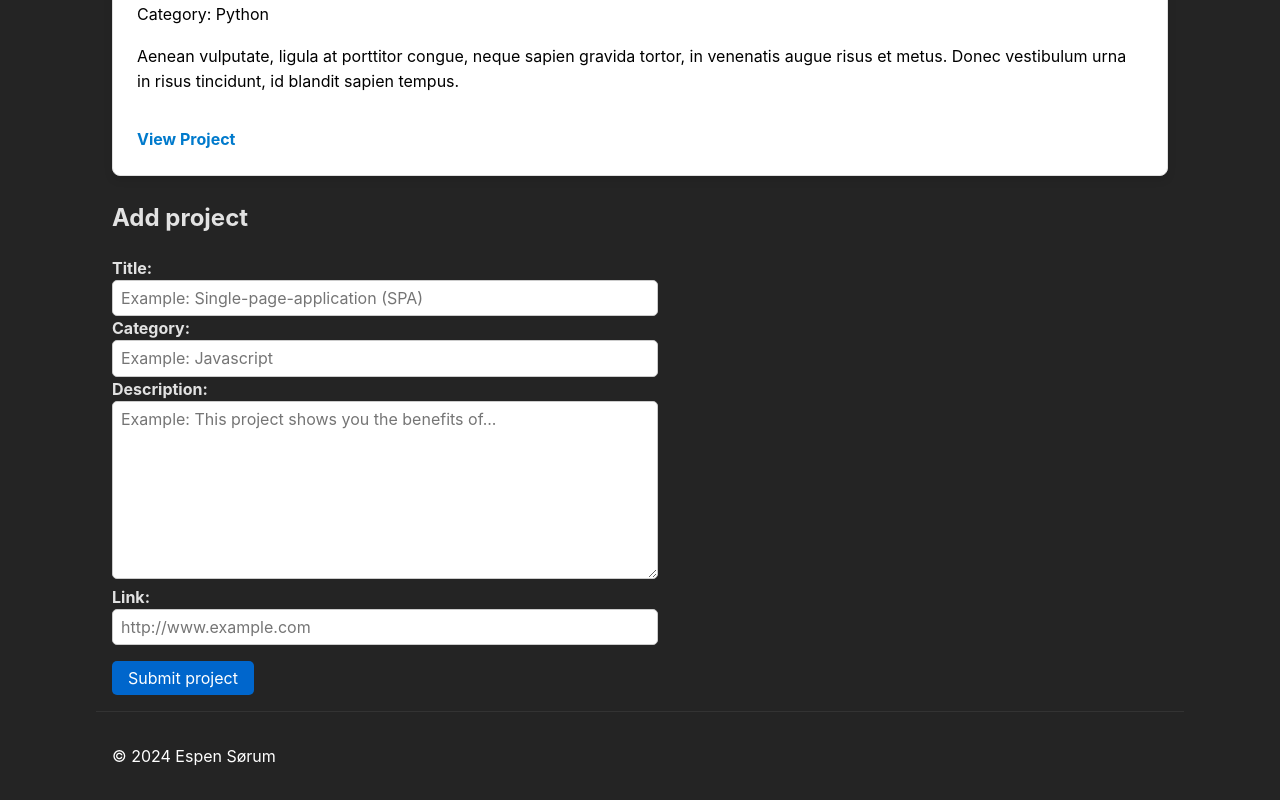
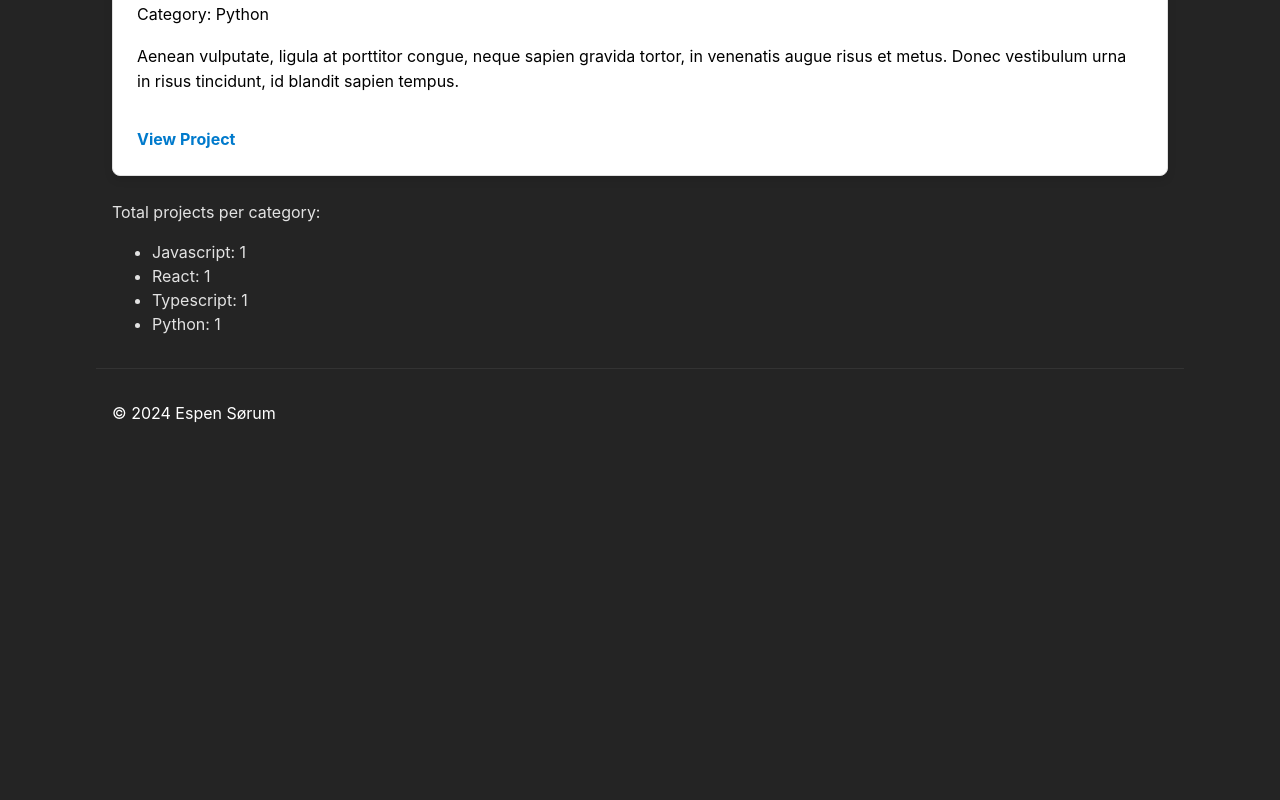
Before and after one commit to esoerum/portfolio, a React (Vite) app in the folder frontend/: page / in a window 1280 px wide. Shown: the part 2029-2829 px from the top of the page. After the commit the page ends 2486 px from the top, so only its background shows below. Built offline with nearby package versions, Linux system fonts and the light colour scheme.

Commit message:
Update Projects.tsx

```diff
--- a/frontend/src/components/Projects.tsx
+++ b/frontend/src/components/Projects.tsx
@@ -1,14 +1,11 @@
-import CreateProjectForm from './CreateProjectForm';
-import Project from './Project';
-import { ProjectProps, ProjectsProps } from './types';
+import Project from "./Project";
+import { ProjectProps, ProjectsProps } from "./types";
 import type { PropsWithChildren } from "react";
 
-export default function Projects(props: Readonly<PropsWithChildren<ProjectsProps>>) {
-    const { projects = [], children } = props;
-
-    const handleOnCreateProjectButtonClicked = (title: string, category: string, description: string, url: string) => {
-        console.log("Project created: ", title, category, description, url);
-    }
+export default function Projects(
+	props: Readonly<PropsWithChildren<ProjectsProps>>
+) {
+	const { projects = [], children, onRemoveProjectButtonClicked } = props;
 
 	return (
 		<section>
@@ -17,6 +14,7 @@ export default function Projects(props: Readonly<PropsWithChildren<ProjectsProps
 			{projects.length === 0 ? (
 				<p>No projects available.</p>
 			) : (
+				<>
 					<ul className="project-ul">
 						{projects.map((project: ProjectProps) => (
 							<li key={project.id || project.title}>
@@ -26,13 +24,36 @@ export default function Projects(props: Readonly<PropsWithChildren<ProjectsProps
 									category={project.category}
 									description={project.description}
 									url={project.url}
-                            />
+								>
+									<button
+										onClick={() =>
+											onRemoveProjectButtonClicked(
+												project.id
+											)
+										}
+									>
+										Remove project
+									</button>
+								</Project>
 							</li>
 						))}
 					</ul>
+                    Total projects per category:
+					<ul>
+						{Object.entries(
+							projects.reduce((prev, curr) => {
+								prev[curr.category] =
+									(prev[curr.category] || 0) + 1;
+								return prev;
+							}, {} as Record<string, number>)
+						).map(([category, count]) => (
+							<li key={category}>
+								{category}: {count}
+							</li>
+						))}
+					</ul>
+				</>
 			)}
-            <CreateProjectForm onCreateProjectButtonClicked={handleOnCreateProjectButtonClicked} />
-
 		</section>
-    )
+	);
 }
```
Lines whose indentation alone changed are shown as unchanged.
